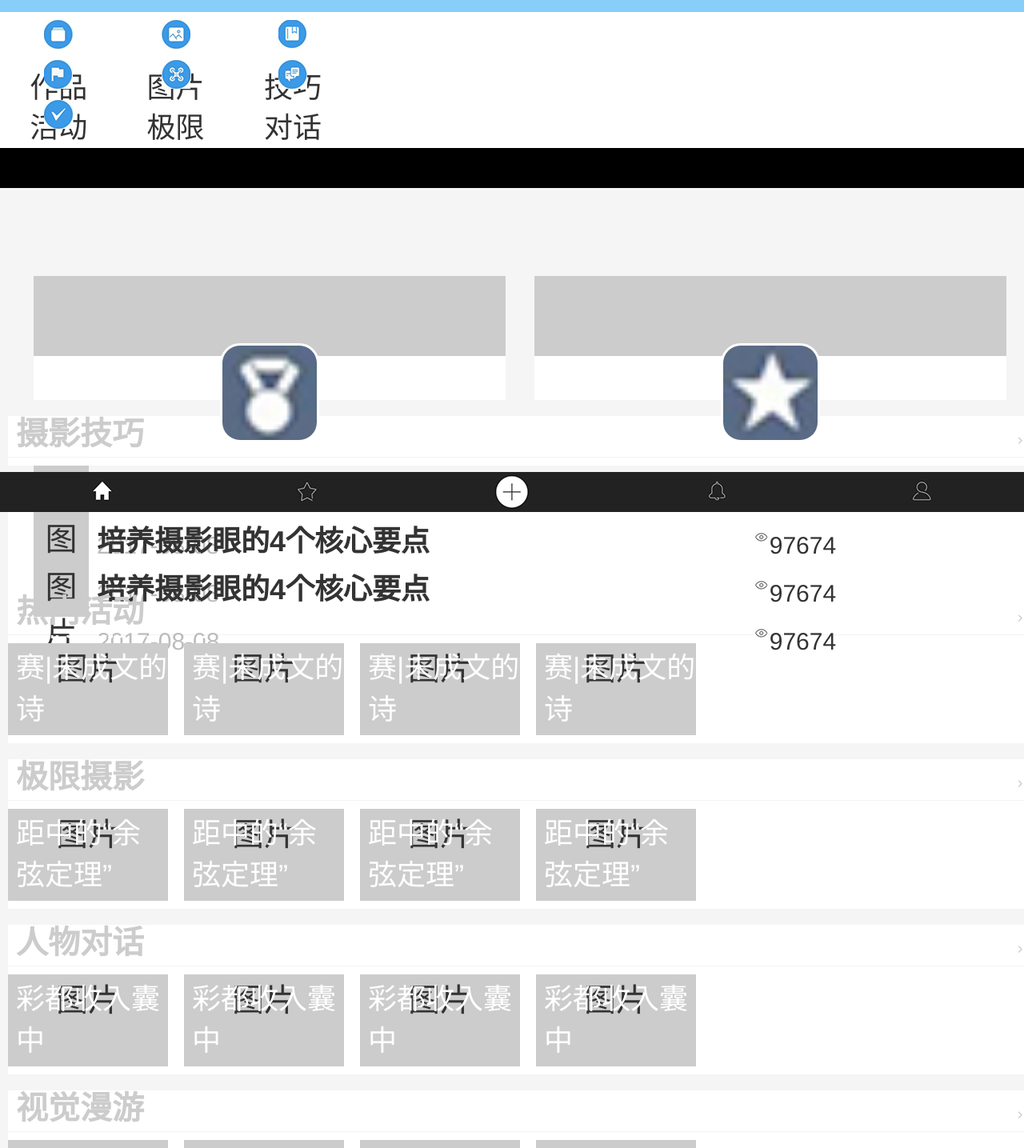
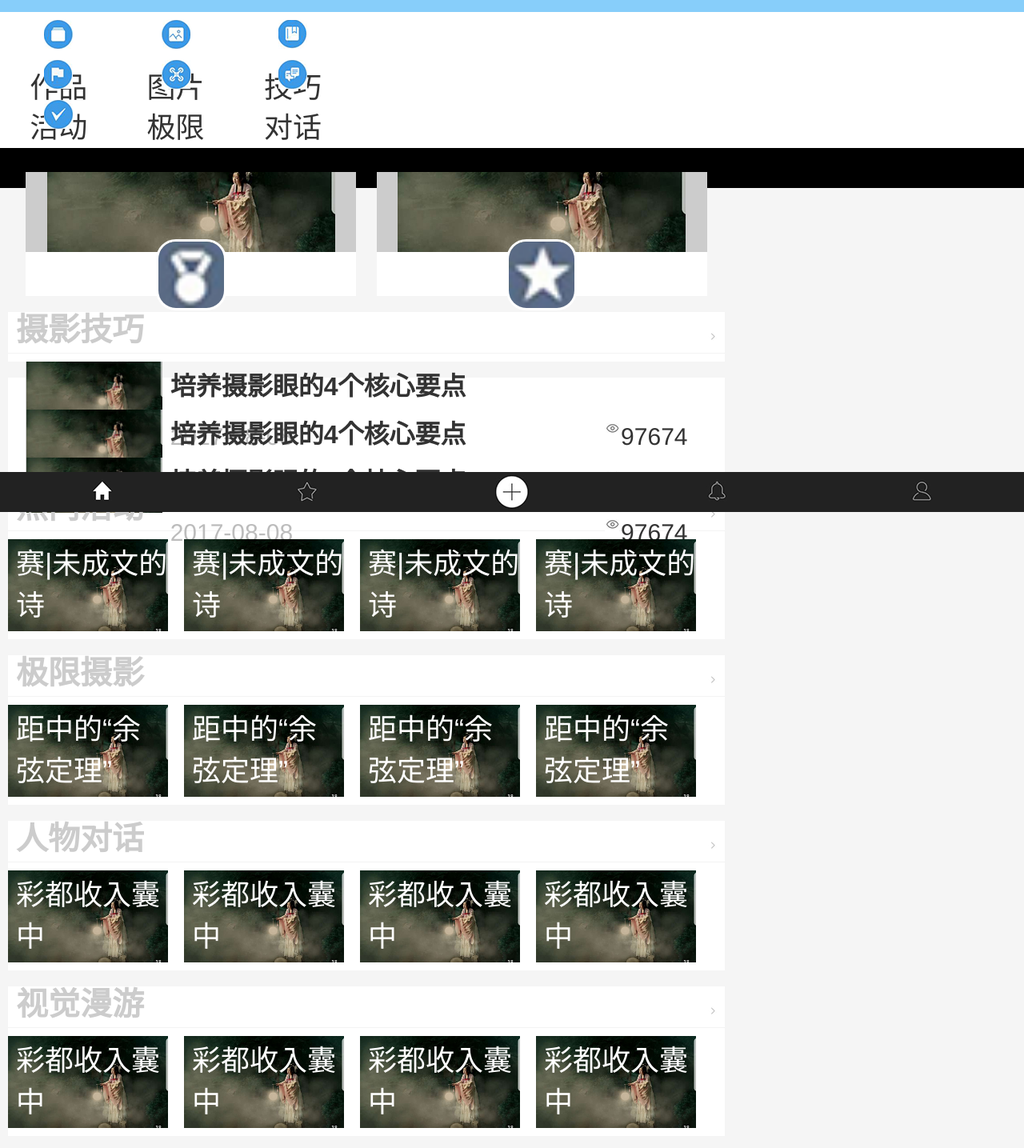
Before and after one commit to lhypoi/pike_vue, a Vue app: page /personal in a window 1280 px wide. Shown: the part 160-1595 px from the top of the page at 80% size. Built offline with nearby package versions, Linux system fonts and the light colour scheme; the HTML template or start-up script is replaced by a standard one; what mint-ui would draw is missing.

Commit message:
图片自适应

```diff
--- a/components/notice.vue
+++ b/components/notice.vue
@@ -3,7 +3,7 @@
 		<div class="list clearfix">
 			<div class="left_box">
 				<div class="head_photo">
-					<img src="../assets/img/head_photo.jpg" />
+					<img src="../assets/img/photo.jpg" v-adjust="img_adjust" />
 				</div>
 				<span>100</span>
 			</div>
@@ -30,7 +30,49 @@
 </template>
 
 <script type="es6">
+import Vue from 'vue'
+Vue.directive('adjust', function(el, binding) {
+	//图片自适应
+	var obj = el
+	obj.addEventListener('load', function() {
+		let img = new Image()
+		img.src = el.getAttribute('src')
+		let width = img.width
+		let height = img.height
+		let parent = el.parentNode
+		if((width - parent.clientWidth) > (height - parent.clientHeight)) {
+			el.style.height = parent.clientHeight + 'px';
+			let rate = parent.clientHeight / height;
+			if(width * rate < parent.clientWidth) {
+				el.style.width = parent.clientWidth + 'px'
+				rate = parent.clientWidth / (width * rate)
+				el.style.height = (parent.clientHeight * rate) + 'px'
+				el.style.marginTop = (-(parent.clientHeight * rate - parent.clientHeight) / 2) + 'px'
+			}else{
+				el.style.width = width * rate + 'px'
+				el.style.marginLeft = (-(width * rate - parent.clientWidth) / 2) + 'px'
+			}
+		}else{
+			el.style.width = parent.clientWidth;
+			let rate = parent.clientWidth / width;
+			if(height * rate < parent.clientHeight) {
+				el.style.height = parent.clientHeight + 'px'
+				rate = parent.clientHeight / (height * rate)
+				el.style.width = (parent.clientWidth * rate) + 'px'
+				el.style.marginLeft = (-(parent.clientWidth - parent.clientWidth) / 2) + 'px'
+			}else{
+				el.style.height = height * rate
+				el.style.marginTop = (-(height * rate - parent.clientHeight) / 2) + 'px'
+			}
+		}
+	})
+})
 export default {
+  data() {
+	return{
+	  img_adjust:''
+    }
+  },
   mounted() {
   	var content = document.getElementsByTagName('p');
 	for(var i = 0; i < content.length; i ++) {
--- a/view/Index.vue
+++ b/view/Index.vue
@@ -58,14 +58,16 @@
 			<div class="index_recommend clearfix">
 				<div class="index_recommend_left">
 					<div class="icon_box">
-						<img src="../assets/img/content_icon_1.jpg" />
+						<img src="../assets/img/photo.jpg" v-adjust="img_adjust" />
 					</div>
+					<img src="../assets/img/content_icon_1.jpg" class="icon" />
 					<p>勋章作品</p>
 				</div>
 				<div class="index_recommend_right">
 					<div class="icon_box">
-						<img src="../assets/img/content_icon_2.jpg" />
+						<img src="../assets/img/photo.jpg" v-adjust="img_adjust" />
 					</div>
+					<img src="../assets/img/content_icon_2.jpg" class="icon" />
 					<p>编辑推荐</p>
 				</div>
 			</div>
@@ -77,7 +79,9 @@
 				<ul>
 					<li class="clearfix">
 						<router-link to="/article">
-							<div class="img_box">图片</div>
+							<div class="img_box">
+								<img src="../assets/img/photo.jpg" v-adjust="img_adjust" />
+							</div>
 							<div class="content_box clearfix">
 								<h4>培养摄影眼的4个核心要点</h4>
 								<div class="date">2017-08-08</div>
@@ -86,7 +90,9 @@
 						</router-link>
 					</li>
 					<li class="clearfix">
-						<div class="img_box">图片</div>
+						<div class="img_box">
+							<img src="../assets/img/photo.jpg" v-adjust="img_adjust" />
+						</div>
 						<div class="content_box clearfix">
 							<h4>培养摄影眼的4个核心要点</h4>
 							<div class="date">2017-08-08</div>
@@ -94,7 +100,9 @@
 						</div>
 					</li>
 					<li class="clearfix">
-						<div class="img_box">图片</div>
+						<div class="img_box">
+							<img src="../assets/img/photo.jpg" v-adjust="img_adjust" />
+						</div>
 						<div class="content_box clearfix">
 							<h4>培养摄影眼的4个核心要点</h4>
 							<div class="date">2017-08-08</div>
@@ -110,19 +118,19 @@
 			<div class="index_impress_list">
 				<ul class="clearfix" v-touchmmh="slide" style="transition:all 0.1s linear">
 					<li>
-						图片
+						<img src="../assets/img/photo.jpg" v-adjust="img_adjust" />
 						<span>手机摄影月赛|未成文的诗</span>
 					</li>
 					<li>
-						图片
+						<img src="../assets/img/photo.jpg" v-adjust="img_adjust" />
 						<span>手机摄影月赛|未成文的诗</span>
 					</li>
 					<li>
-						图片
+						<img src="../assets/img/photo.jpg" v-adjust="img_adjust" />
 						<span>手机摄影月赛|未成文的诗</span>
 					</li>
 					<li class="last">
-						图片
+						<img src="../assets/img/photo.jpg" v-adjust="img_adjust" />
 						<span>手机摄影月赛|未成文的诗</span>
 					</li>
 				</ul>
@@ -134,19 +142,19 @@
 			<div class="index_impress_list">
 				<ul class="clearfix" v-touchmmh="slide" style="transition:all 0.1s linear">
 					<li>
-						图片
+						<img src="../assets/img/photo.jpg" v-adjust="img_adjust" />
 						<span>细节决定成败之二--微距中的“余弦定理”</span>
 					</li>
 					<li>
-						图片
+						<img src="../assets/img/photo.jpg" v-adjust="img_adjust" />
 						<span>细节决定成败之二--微距中的“余弦定理”</span>
 					</li>
 					<li>
-						图片
+						<img src="../assets/img/photo.jpg" v-adjust="img_adjust" />
 						<span>细节决定成败之二--微距中的“余弦定理”</span>
 					</li>
 					<li class="last">
-						图片
+						<img src="../assets/img/photo.jpg" v-adjust="img_adjust" />
 						<span>细节决定成败之二--微距中的“余弦定理”</span>
 					</li>
 				</ul>
@@ -158,19 +166,19 @@
 			<div class="index_impress_list">
 				<ul class="clearfix" v-touchmmh="slide" style="transition:all 0.1s linear">
 					<li>
-						图片
+						<img src="../assets/img/photo.jpg" v-adjust="img_adjust" />
 						<span>他把世间色彩都收入囊中</span>
 					</li>
 					<li>
-						图片
+						<img src="../assets/img/photo.jpg" v-adjust="img_adjust" />
 						<span>他把世间色彩都收入囊中</span>
 					</li>
 					<li>
-						图片
+						<img src="../assets/img/photo.jpg" v-adjust="img_adjust" />
 						<span>他把世间色彩都收入囊中</span>
 					</li>
 					<li class="last">
-						图片
+						<img src="../assets/img/photo.jpg" v-adjust="img_adjust" />
 						<span>他把世间色彩都收入囊中</span>
 					</li>
 				</ul>
@@ -182,19 +190,19 @@
 			<div class="index_impress_list">
 				<ul class="clearfix" v-touchmmh="slide" style="transition:all 0.1s linear">
 					<li>
-						图片
+						<img src="../assets/img/photo.jpg" v-adjust="img_adjust" />
 						<span>他把世间色彩都收入囊中</span>
 					</li>
 					<li>
-						图片
+						<img src="../assets/img/photo.jpg" v-adjust="img_adjust" />
 						<span>他把世间色彩都收入囊中</span>
 					</li>
 					<li>
-						图片
+						<img src="../assets/img/photo.jpg" v-adjust="img_adjust" />
 						<span>他把世间色彩都收入囊中</span>
 					</li>
 					<li class="last">
-						图片
+						<img src="../assets/img/photo.jpg" v-adjust="img_adjust" />
 						<span>他把世间色彩都收入囊中</span>
 					</li>
 				</ul>
@@ -208,6 +216,42 @@
 import Vue from 'vue';
 import headbox from '../components/header'
 import footbox from '../components/footer'
+Vue.directive('adjust', function(el, binding) {
+	//图片自适应
+	var obj = el
+	obj.addEventListener('load', function() {
+		let img = new Image()
+		img.src = el.getAttribute('src')
+		let width = img.width
+		let height = img.height
+		let parent = el.parentNode
+		if((width - parent.clientWidth) > (height - parent.clientHeight)) {
+			el.style.height = parent.clientHeight + 'px';
+			let rate = parent.clientHeight / height;
+			if(width * rate < parent.clientWidth) {
+				el.style.width = parent.clientWidth + 'px'
+				rate = parent.clientWidth / (width * rate)
+				el.style.height = (parent.clientHeight * rate) + 'px'
+				el.style.marginTop = (-(parent.clientHeight * rate - parent.clientHeight) / 2) + 'px'
+			}else{
+				el.style.width = width * rate + 'px'
+				el.style.marginLeft = (-(width * rate - parent.clientWidth) / 2) + 'px'
+			}
+		}else{
+			el.style.width = parent.clientWidth;
+			let rate = parent.clientWidth / width;
+			if(height * rate < parent.clientHeight) {
+				el.style.height = parent.clientHeight + 'px'
+				rate = parent.clientHeight / (height * rate)
+				el.style.width = (parent.clientWidth * rate) + 'px'
+				el.style.marginLeft = (-(parent.clientWidth - parent.clientWidth) / 2) + 'px'
+			}else{
+				el.style.height = height * rate
+				el.style.marginTop = (-(height * rate - parent.clientHeight) / 2) + 'px'
+			}
+		}
+	})
+})
 Vue.directive('touchmmh', function (el, binding) {
   var oDiv = el
   var x = 0
@@ -249,6 +293,7 @@ export default {
 	data() {
 		return{
 			slide:'',
+			img_adjust:'',
 			swap_1:'',
 			swapData:[{
 				title: '图片1',
@@ -266,7 +311,9 @@ export default {
 				title: '图片4',
 				index: 4,
 				opacity: 1
-			}]
+			}],
+			width: '',
+			height: ''
 		}
 	},
 	components:{
@@ -300,6 +347,28 @@ export default {
 			}
 		}, 7000)
 	},
+	mounted() {
+		//this.adjust(document.getElementsByClassName('icon_box')[0].firstChild)
+	},
+	methods: {
+		adjust: function(i) {
+		console.log(i)
+			let img = new Image()
+			img.src = i.getAttribute('src')
+			let width = img.width
+			let height = img.height
+			let parent = i.parentNode
+			if((width - parent.clientWidth) > (height - parent.clientHeight)) {
+				i.style.height = parent.clientHeight;
+				let rate = this.height / height;
+				i.style.width = width * rate
+			}else{
+				i.style.width = parent.clientWidth;
+				let rate = this.width / width;
+				i.style.height = height * rate
+			}
+		}
+	}
 }
 
 </script>
@@ -340,14 +409,14 @@ export default {
 	.index_recommend{
 		height: 155px; width: 95%; margin: 20px auto 0;
 		.index_recommend_left, .index_recommend_right{
-			width: 48.5%; height: 155px; background-color: #fff;
+			width: 48.5%; height: 155px; background-color: #fff; position: relative;
 		}
 		.index_recommend_left{@include left_right(left)}
 		.index_recommend_right{@include left_right(right)}
 		.icon_box{
-			width: 100%; height: 100px; position: relative; background-color: #ccc;
-			img{position: absolute; display: block; border: 3px solid #fff; border-radius: 25px; width: 20%; left: 0; right: 0; margin: 0 auto; top: 84px;}
+			width: 100%; height: 100px; background-color: #ccc; overflow: hidden;
 		}
+		img.icon{position: absolute; display: block; border: 3px solid #fff; border-radius: 25px; width: 20%; left: 0; right: 0; margin: 0 auto; top: 84px;}
 		p{font-size: 0.9em; margin-top: 25px; font-weight: bold;}
 	}
 
@@ -363,10 +432,10 @@ export default {
 			padding: 5px 0;
 			li{
 				padding: 5px 2.5%; display: block; width: 95%;
-				.img_box{width: 69px; height: 69px; background-color: #ccc; float: left;}
+				.img_box{width: 20%; height: 69px; background-color: #ccc; float: left; overflow: hidden;}
 				.content_box{
 					width: 76%; float:left; padding: 5px 0 0 10px;
-					h4{font-size: 0.9em; width: 100%; text-align: left; margin-bottom: 26px;}
+					h4{font-size: 0.8em; width: 100%; text-align: left; margin-bottom: 26px;}
 					.date{float: left; color: #bcbcbc; font-size: 0.75em;}
 					.view{float: right; height: 16px; padding-left: 20px; background: url(../assets/img/eye_icon.jpg) no-repeat 0 -2px; font-size: 0.75em;}
 				}
@@ -379,7 +448,7 @@ export default {
 		ul{
 			padding: 10px 0; width: 860px; position: relative; left: 0;
 			li{
-				width: 200px; height: 115px; background-color: #ccc; float: left; margin-right: 20px; position: relative;
+				width: 200px; height: 115px; background-color: #ccc; float: left; margin-right: 20px; position: relative; overflow: hidden;
 				span{font-size: 0.9em; color: #fff; display: block; position: absolute; left: 10px; bottom: 10px; text-align: left;}
 			}
 			li.last{margin-right: 0;}
--- a/view/works.vue
+++ b/view/works.vue
@@ -23,7 +23,7 @@
       </mt-tab-item>
     </mt-navbar>
     <!-- 作品列表 -->
-    <div class="content">
+    <div class="works_content">
       <mt-tab-container v-model="selected">
         <!-- 热门栏目 -->
         <mt-tab-container-item id="0">
@@ -228,7 +228,7 @@
   }
 }
 /* 作品列表 */
-.content{
+.works_content{
   margin-top: 130px;
   width: 100%;
     .worksList{
```
